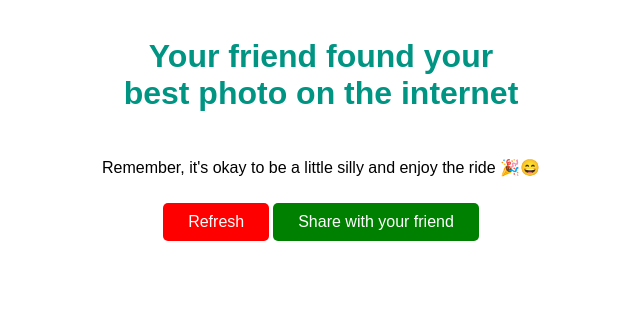
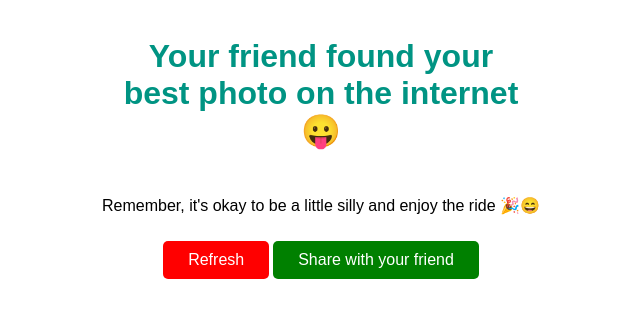
Before and after one commit to vkfiros/random-dog, a plain HTML site: page index.html in a window 1280 px wide. Shown: the whole page, without its empty margins (319-959 px from the left). Drawn offline with Linux system fonts and the light colour scheme; no server answers; a web font is replaced by a local one.

Commit message:
Update index.html

```diff
--- a/index.html
+++ b/index.html
@@ -3,7 +3,7 @@
 <head>
     <meta charset="UTF-8">
     <meta name="viewport" content="width=device-width, initial-scale=1.0">
-    <title>Random Dog Content</title>
+    <title>it's okay to be a little silly 😄</title>
 
 
     <style>
@@ -66,7 +66,7 @@ h1{
     </style>
 </head>
 <body>
-    <h1>Your friend found your best photo on the internet</h1>
+    <h1>Your friend found your best photo on the internet 😛</h1>
     <div id="contentContainer"></div>
 
     <p>Remember, it's okay to be a little silly and enjoy the ride 🎉😄</p>
```
